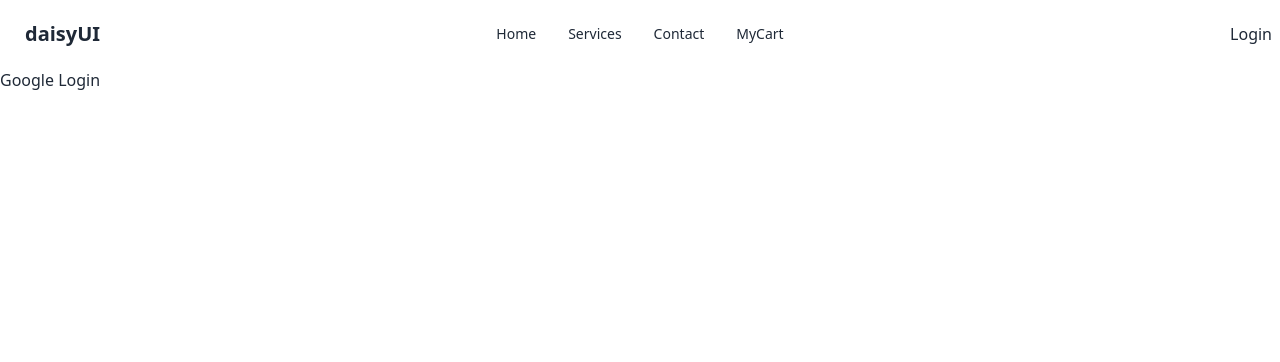
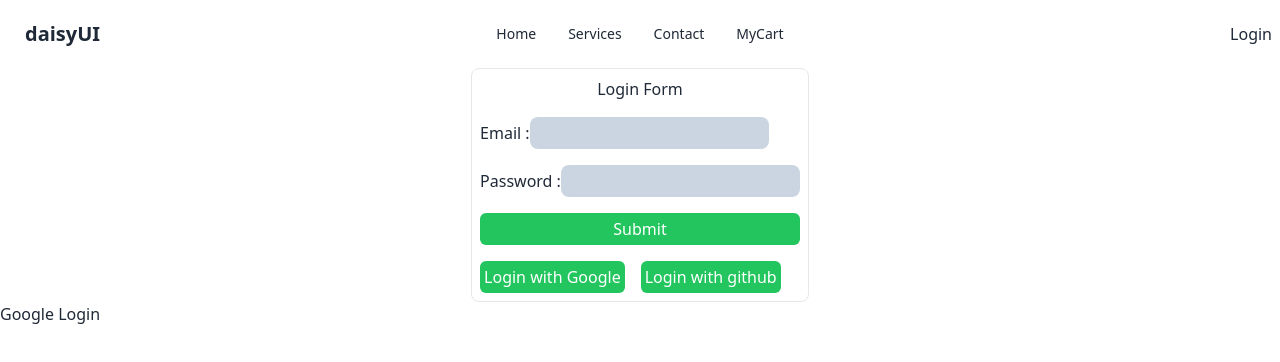
Before and after one commit to rjspyk5/Bottle-project-with-react, a React (Vite) app: page /login in a window 1280 px wide. Shown: the top 362 px of the page. Built offline with nearby package versions, Linux system fonts and the light colour scheme.

Commit message:
simple login form create

```diff
--- a/index.html
+++ b/index.html
@@ -1,5 +1,5 @@
 <!doctype html>
-<html lang="en">
+<html lang="en" data-theme="light">
 
 <head>
   <meta charset="UTF-8" />
--- a/package.json
+++ b/package.json
@@ -16,6 +16,7 @@
     "prop-types": "^15.8.1",
     "react": "^18.2.0",
     "react-dom": "^18.2.0",
+    "react-icons": "^5.0.1",
     "react-router-dom": "^6.22.3",
     "react-toastify": "^10.0.4",
     "sort-by": "^1.2.0"
--- a/src/Components/Login/Login.jsx
+++ b/src/Components/Login/Login.jsx
@@ -14,6 +14,38 @@ export const Login = () => {
   };
   return (
     <div>
+      <div className='flex justify-center max-w-1/2'>
+        <form className='space-y-4 border p-2 rounded-lg '>
+          <legend className='text-center'>Login Form</legend>
+          <label htmlFor='email'> Email :</label>
+          <input
+            className='bg-slate-300 p-1 rounded-lg'
+            name='email'
+            type='text'
+          />{' '}
+          <br />
+          <label htmlFor='pass'> Password :</label>
+          <input
+            className='bg-slate-300 p-1 rounded-lg'
+            name='pass'
+            type='text'
+          />
+          <br />
+          <input
+            type='submit'
+            className='bg-green-500 text-[white] p-1 w-full rounded-md'
+            value='Submit'
+          />
+          <div className='flex space-x-4'>
+            <button className='bg-green-500 text-[white] p-1 rounded-md'>
+              Login with Google
+            </button>
+            <button className='bg-green-500 text-[white] p-1 rounded-md'>
+              Login with github
+            </button>
+          </div>
+        </form>
+      </div>
       <button onClick={handleClick}>Google Login</button>
     </div>
   );
```
Also changed, not shown: 1 other file (tests, documents, lock files or other folders).
